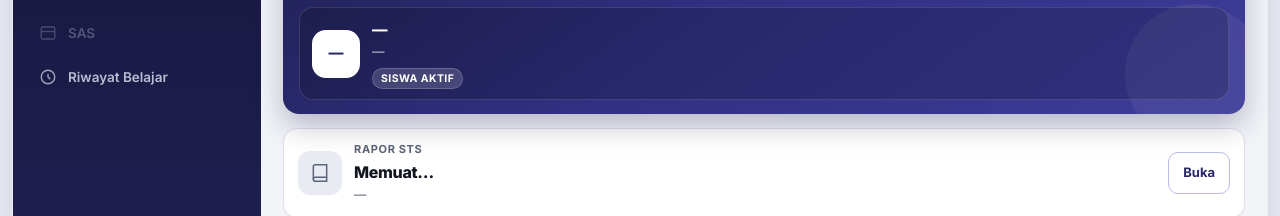
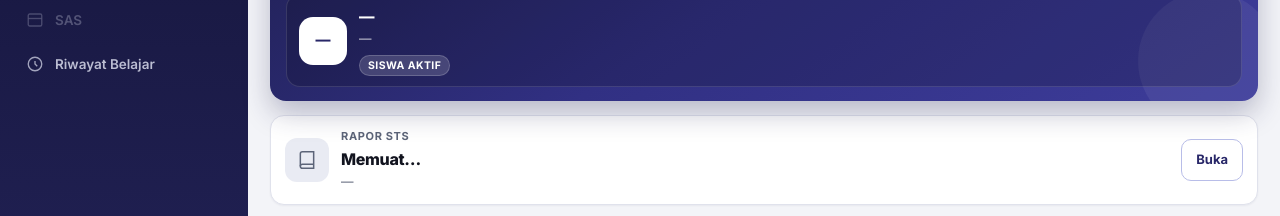
Before and after one commit to nitoe/portal-orangtua, a plain HTML site: page beranda.html in a window 1280 px wide. Shown: the part 212-428 px from the top of the page. Drawn offline with Linux system fonts and the light colour scheme; a script that the page names is missing.

Commit message:
portal-orangtua-fullbleed

```diff
--- a/assets/style.css
+++ b/assets/style.css
@@ -64,7 +64,7 @@
 }
 
 *, *::before, *::after { box-sizing: border-box; }
-html, body { margin: 0; padding: 0; min-height: 100%; }
+html, body { margin: 0; padding: 0; min-height: 100%; width: 100%; max-width: none; }
 body {
   font-family: var(--font);
   font-size: 14px;
@@ -78,32 +78,28 @@ a { color: inherit; }
 .hidden { display: none !important; }
 .tabular { font-variant-numeric: tabular-nums; }
 
+/* Full-bleed: jangan center + max-width — zoom-out tidak mengerucut ke tengah */
 .app-frame {
   display: flex;
   min-height: 100vh;
   width: 100%;
-  background: #e8eaf2;
-}
-@media (min-width: 900px) {
-  .app-frame { padding: 12px; }
+  max-width: none;
+  margin: 0;
+  padding: 0;
+  background: var(--surface-2);
 }
 .app-shell {
   display: flex;
   width: 100%;
-  max-width: 1320px;
-  margin: 0 auto;
+  max-width: none;
+  margin: 0;
   min-height: 100vh;
   background: var(--surface);
   flex: 1;
   overflow: hidden;
-}
-@media (min-width: 900px) {
-  .app-shell {
-    min-height: calc(100vh - 24px);
-    border-radius: var(--radius-xl);
-    box-shadow: var(--shadow-lg);
-    border: 1px solid rgba(31, 31, 80, 0.08);
-  }
+  border-radius: 0;
+  box-shadow: none;
+  border: none;
 }
 
 .sidebar {
@@ -116,7 +112,7 @@ a { color: inherit; }
   padding: 20px 14px 16px;
   position: sticky;
   top: 0;
-  height: calc(100vh - 24px);
+  height: 100vh;
   overflow-y: auto;
 }
 @media (min-width: 900px) {
@@ -308,14 +304,13 @@ a { color: inherit; }
 }
 .main-inner {
   width: 100%;
-  max-width: 960px;
+  max-width: none;
   margin: 0;
 }
-@media (min-width: 900px) {
-  .main-inner { max-width: none; }
+/* Hanya halaman yang sengaja sempit (opsional) */
+.main-inner.main-inner--narrow {
+  max-width: 42rem;
 }
-.main-inner.main-inner--wide { max-width: none; }
-.main-inner.main-inner--narrow { max-width: 40rem; }
 
 .bottom-nav {
   position: fixed;
--- a/beranda.html
+++ b/beranda.html
@@ -6,7 +6,7 @@
   <meta name="theme-color" content="#15153a">
   <title>Beranda — Portal Orang Tua</title>
   <link rel="icon" type="image/png" href="assets/favicon-32.png">
-  <link rel="stylesheet" href="assets/style.css?v=20261126i">
+  <link rel="stylesheet" href="assets/style.css?v=20261126j">
   <style>
     /* —— Beranda overhaul —— */
     .home-hero {
```
Also changed, not shown: capaian.html (+1 -1 lines), lima-besar.html (+1 -1 lines), rapor-sts.html (+1 -1 lines), riwayat-tugas.html (+1 -1 lines), tryout-tka.html (+1 -1 lines), 2 other files.
